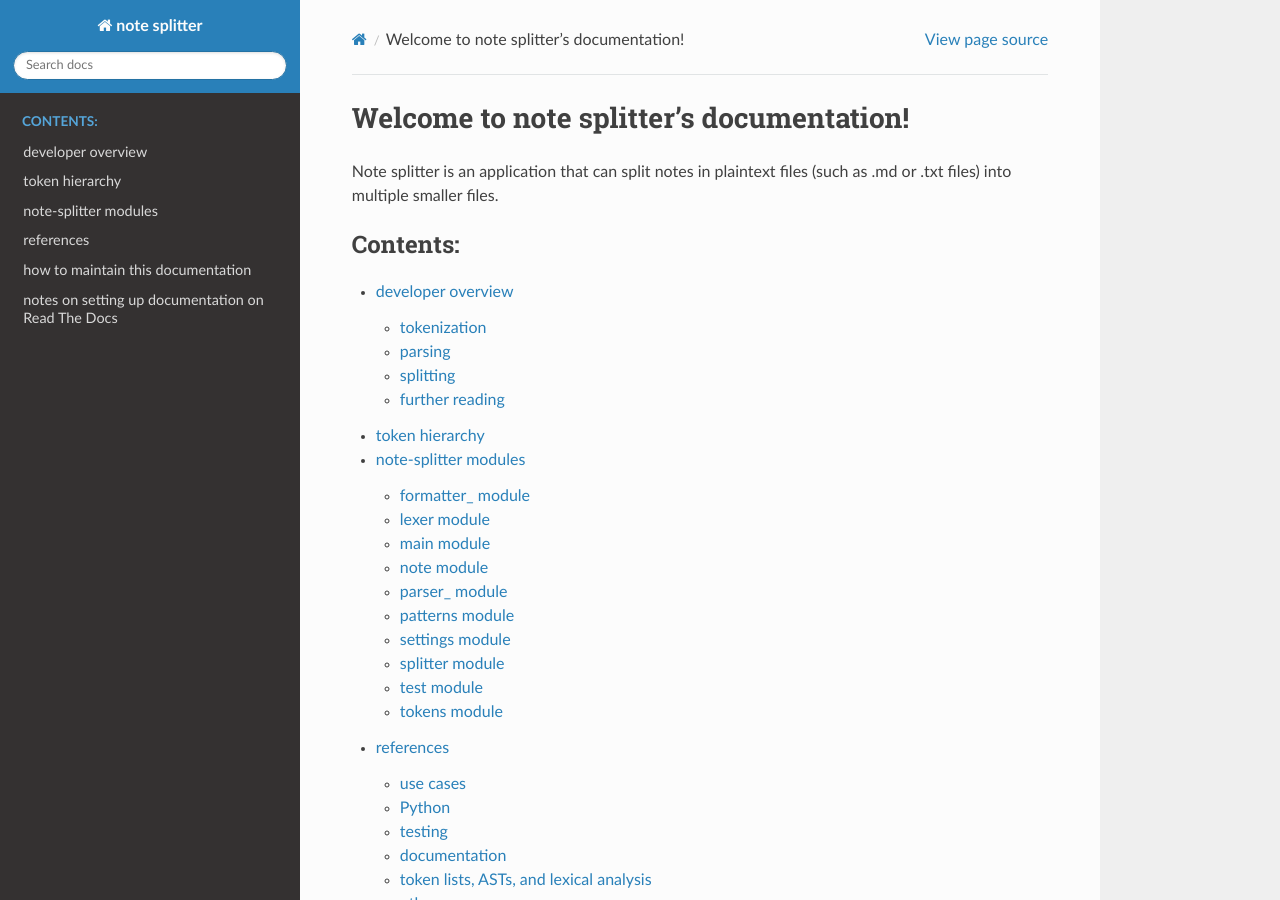
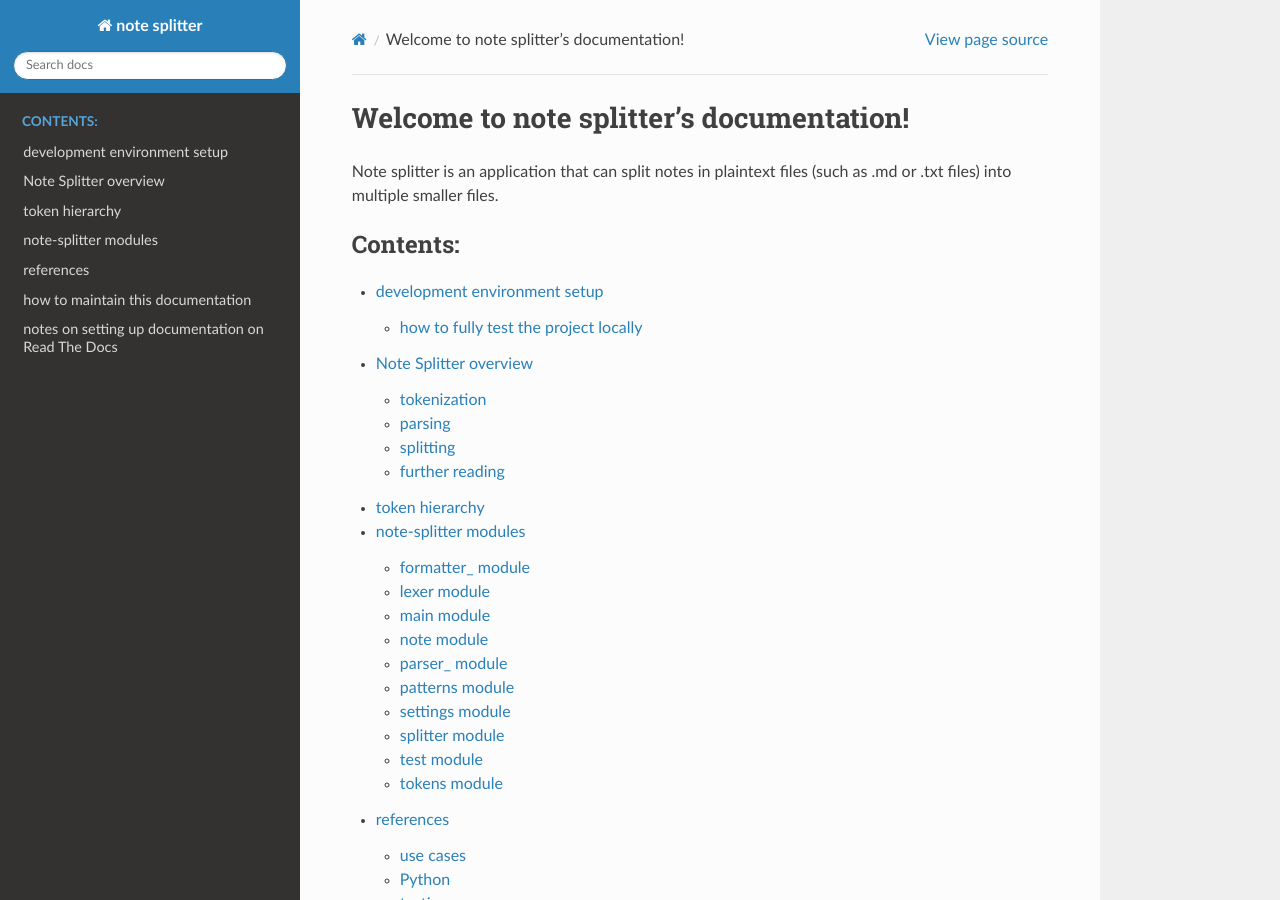
Before and after one commit to wheelercj/note-splitter, a Sphinx documentation site: the page built from docs/index.rst, in a window 1280 px wide and 900 px high. Built offline with Sphinx 7.4.7 and the Read the Docs theme 2.0.0, drawn with Linux system fonts in a browser that asks for light colours; some of the changed lines change nothing that is shown.

Commit message:
Create documentation about setting up the development environment

````diff
--- /dev/null
+++ b/docs/dev-setup.md
@@ -0,0 +1,38 @@
+# development environment setup
+
+Here are some notes that might help with setting up your development environment while working on Note Splitter.
+
+We're using Python 3.7.9, but newer versions should work too.
+
+You will need to use a few commands before you can run the code:
+* `pip install pyyaml`, a third-party dependency.
+* `python -m pip install -e .` to install Note Splitter locally.
+
+If you use a launch.json file to keep track of how to run programs, below is an example for this project that I use with VS Code. Most/all of it should be automatically generated by your IDE, but maybe the "name" or "program" fields will require an adjustment.
+
+```json
+{
+    "version": "0.2.0",
+    "configurations": [
+        {
+            "name": "Python: main.py (Integrated Terminal)",
+            "type": "python",
+            "request": "launch",
+            "program": "${workspaceFolder}/src/note_splitter/main.py",
+            "console": "integratedTerminal"
+        }
+    ]
+}
+```
+
+If you want to locally build the documentation (in the docs folder) to test it, you will also need these:
+* `pip install -U Sphinx`
+* `pip install -U myst-parser`
+* `pip install sphinx-rtd-theme`
+
+## how to fully test the project locally
+1. run Note Splitter, i.e. src/note_splitter/main.py
+2. run scripts/token_hierarchy.py
+3. build the docs with `cd docs` and either `make html` or `.\make html`
+
+If any of these give an error message, then something needs to be fixed.
--- a/docs/index.rst
+++ b/docs/index.rst
@@ -12,7 +12,8 @@
    :maxdepth: 2
    :caption: Contents:
 
-   dev-overview
+   dev-setup
+   note-splitter-overview
    token-hierarchy
    modules
    references
--- a/docs/dev-overview.md
+++ b/docs/note-splitter-overview.md
@@ -1,4 +1,4 @@
-# developer overview
+# Note Splitter overview
 
 Here is a broad overview for developers of how Note Splitter's core splitting algorithm works.
 
````
